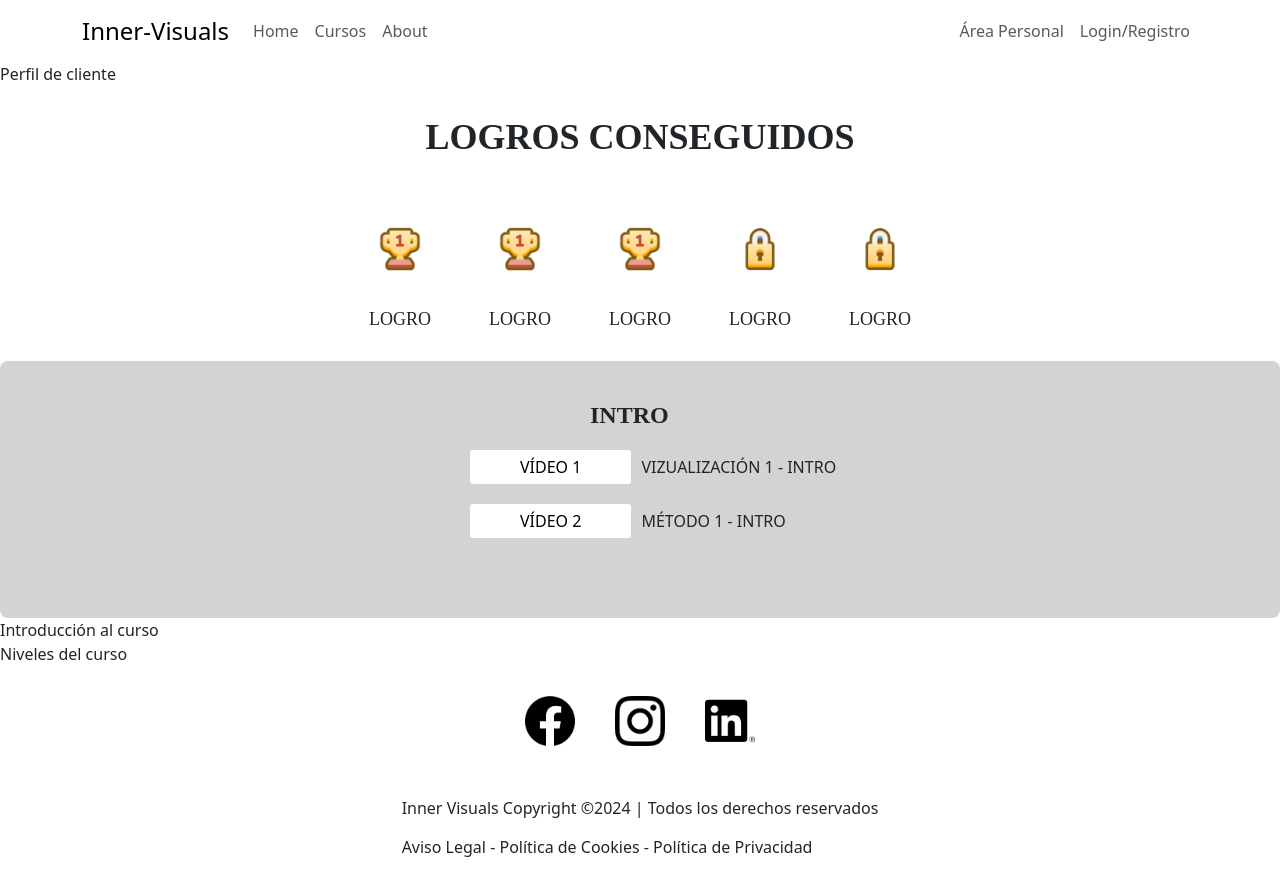
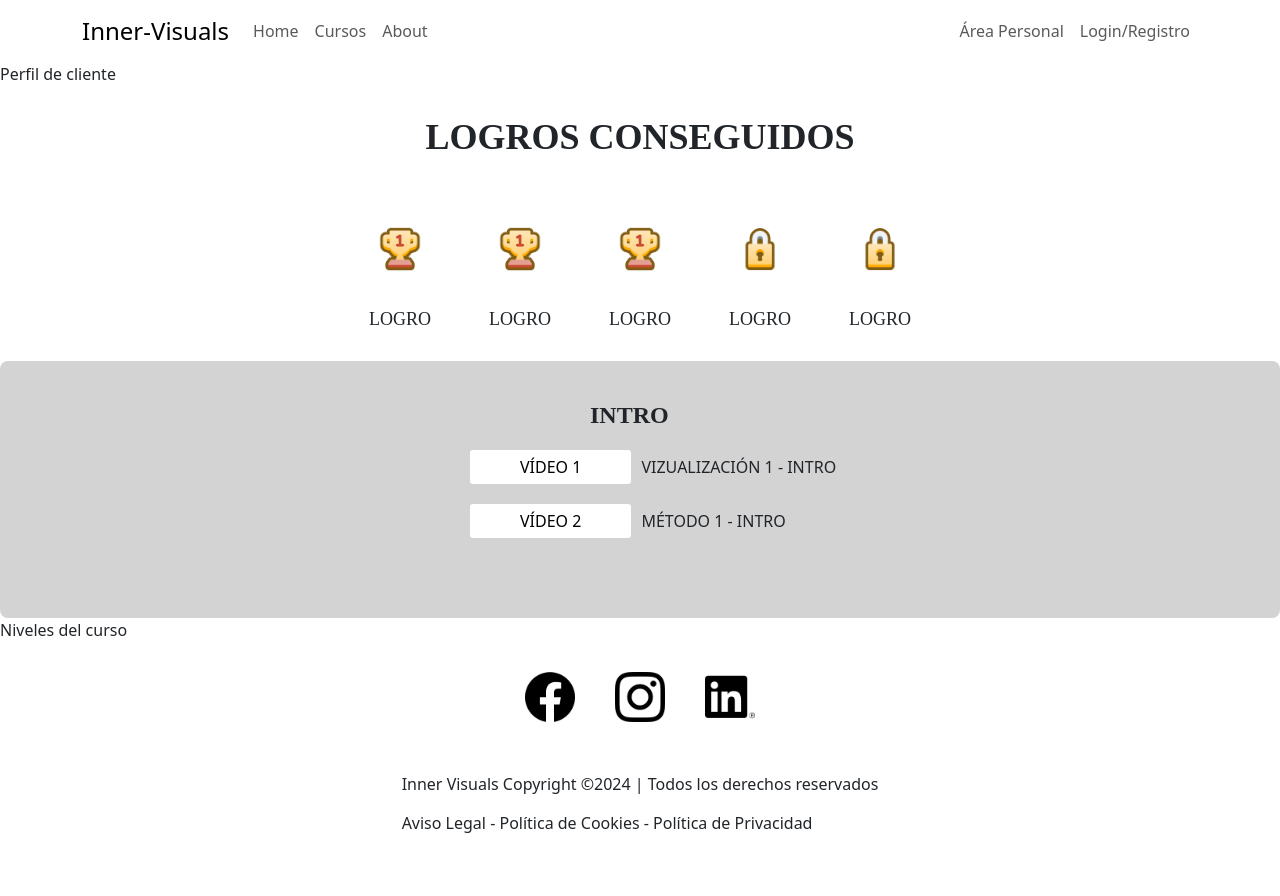
Before and after one commit to GabrielaRamos79/inner_visual_final_project, a React (Vite) app in the folder client/InnerVisual/: page /client/dashboard in a window 1280 px wide. Shown: the top 896 px of the page. Built offline with nearby package versions, Linux system fonts and the light colour scheme.

Commit message:
deleted paragraph( introduccion al curso)

```diff
--- a/client/InnerVisual/src/components/introCourse/IntroCourse.jsx
+++ b/client/InnerVisual/src/components/introCourse/IntroCourse.jsx
@@ -19,8 +19,7 @@ const IntroCourse = () => {
           </div>
         </div>
       </div>
-      <p>Introducción al curso</p>
-    </>
+      </>
   )
 }
 
```
